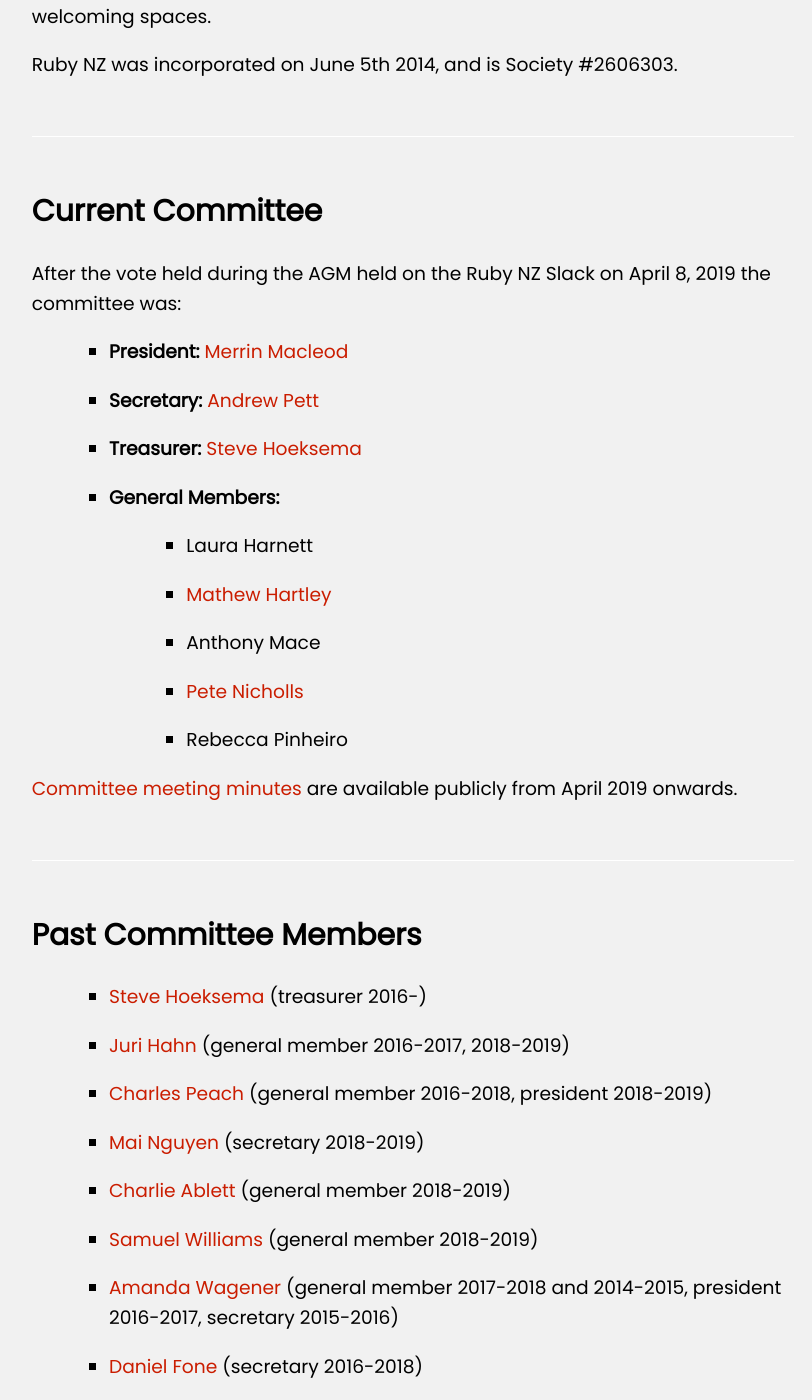
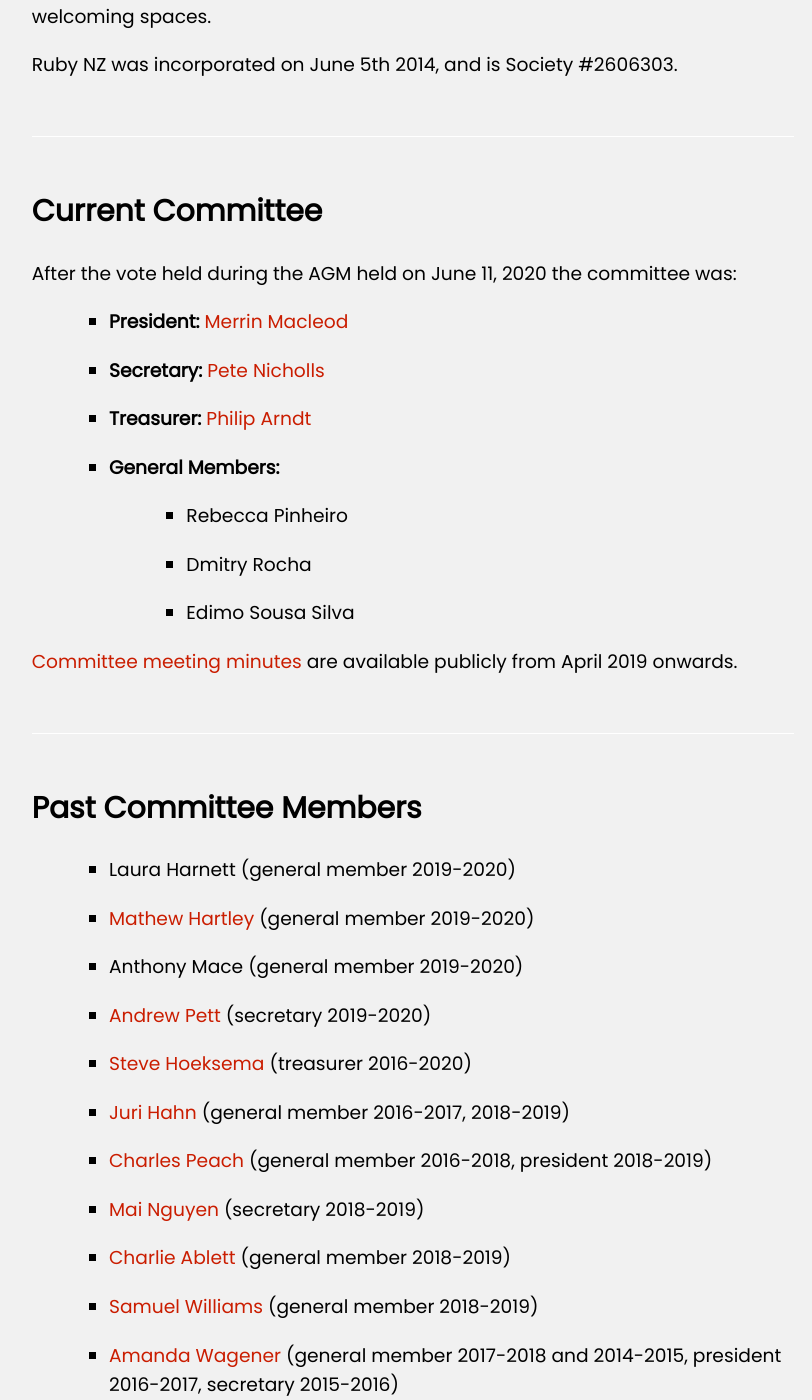
Before and after one commit to rubynz/www, a Jekyll site: the page built from index.html, in a window 1280 px wide and 1400 px high, scrolled down 1475 px. Shown: the whole window, without its empty margins (427-1239 px from the left). Built offline with Jekyll 4.4.1, drawn with Linux system fonts in a browser that asks for light colours; nearby versions of some CDN libraries.

Commit message:
Post 2020 election (#53)
* Update index.html

* update code of conduct from source

```diff
--- a/index.html
+++ b/index.html
@@ -75,19 +75,17 @@
 
 <section id="current-committee">
   <h2>Current Committee</h2>
-  <p>After the vote held during the AGM held on the Ruby NZ Slack on April 8, 2019 the committee was:</p>
+  <p>After the vote held during the AGM held on June 11, 2020 the committee was:</p>
   <ul>
     <li><strong>President:</strong> <a href="https://twitter.com/merxplat" target="_blank">Merrin Macleod</a></li>
-    <li><strong>Secretary:</strong> <a href="https://twitter.com/AndrewPett1" target="_blank">Andrew Pett</a></li>
-    <li><strong>Treasurer:</strong> <a href="https://twitter.com/steveh7" target="_blank">Steve Hoeksema</a></li>
+    <li><strong>Secretary:</strong> <a href="https://twitter.com/aupajo" target="_blank">Pete Nicholls</a></li>
+    <li><strong>Treasurer:</strong> <a href="https://twitter.com/parndt" target="_blank">Philip Arndt</a></li>
     <li>
       <strong>General Members:</strong>
       <ul>
-        <li>Laura Harnett</li>
-        <li><a href="https://twitter.com/four_seven" target="_blank">Mathew Hartley</a></li>
-        <li>Anthony Mace</li>
-        <li><a href="https://twitter.com/aupajo" target="_blank">Pete Nicholls</a></li>
         <li>Rebecca Pinheiro</li>
+        <li>Dmitry Rocha</li>
+        <li>Edimo Sousa Silva</li>
       </ul>
     </li>
   </ul>
@@ -97,7 +95,11 @@
 <section id="past-committee">
   <h2>Past Committee Members</h2>
   <ul>
-    <li><a href="https://twitter.com/steveh7" target="_blank">Steve Hoeksema</a> (treasurer 2016-)</li>
+    <li>Laura Harnett (general member 2019-2020)</li>
+    <li><a href="https://twitter.com/four_seven" target="_blank">Mathew Hartley</a> (general member 2019-2020)</li>
+    <li>Anthony Mace (general member 2019-2020)</li>
+    <li><a href="https://twitter.com/AndrewPett1" target="_blank">Andrew Pett</a> (secretary 2019-2020)</li>
+    <li><a href="https://twitter.com/steveh7" target="_blank">Steve Hoeksema</a> (treasurer 2016-2020)</li>
     <li><a href="https://twitter.com/ur5us" target="_blank">Juri Hahn</a> (general member 2016-2017, 2018-2019)</li>
     <li><a href="https://twitter.com/nz_cub3y" target="_blank">Charles Peach</a> (general member 2016-2018, president 2018-2019)</li>
     <li><a href="https://twitter.com/containsulfite" target="_blank">Mai Nguyen</a> (secretary 2018-2019)</li>
```
